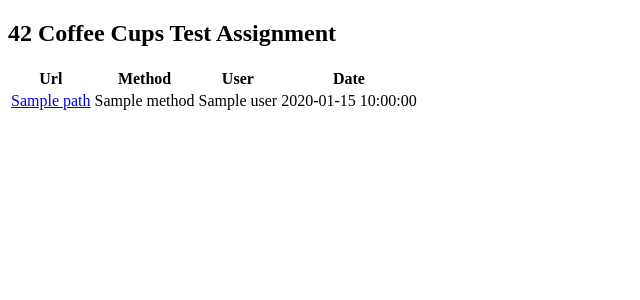
After one commit to megabotan/42-test-adre4, a Python web app: template django_hello_world/hello/templates/hello/requests.html in a window 1280 px wide. The commit adds this page. Shown: the top 300 px of the page, without its empty margins (0-640 px from the left). Run offline with Jinja, Linux system fonts and the light colour scheme; the template is opened without the code that fills it: most values are stand-ins (such as "Sample title", 1, 10 or a date in 2020).

Commit message:
ticket:3 Added middleware and requests page

```diff
--- a/django_hello_world/hello/admin.py
+++ b/django_hello_world/hello/admin.py
@@ -1,4 +1,5 @@
-from django_hello_world.hello.models import Person
+from django_hello_world.hello.models import Person, Request
 from django.contrib import admin
 
 admin.site.register(Person)
+admin.site.register(Request)
--- a/django_hello_world/hello/templates/hello/index.html
+++ b/django_hello_world/hello/templates/hello/index.html
@@ -25,4 +25,9 @@
 			    <p>{{person.other_contacts|linebreaks}}</p>
 	    </div>
     </div>
+
+    <div class="footer">
+        <hr>
+        <a href="requests/">requests</a>
+    </div>
 {% endblock content %}
--- /dev/null
+++ b/django_hello_world/hello/templates/hello/requests.html
@@ -0,0 +1,23 @@
+{% extends "base.html" %}
+
+{% block content %}
+	<div>
+        <table class="requests">
+                <tr>
+                    <th>Url</th>
+                    <th>Method</th>
+                    <th>User</th>
+                    <th>Date</th>
+                </tr>
+            {% for request_ in first_requests %}
+                <tr>
+                    <td><a href="{{request_.path}}">{{request_.path}}</td>
+                    <td>{{request_.method}}</td>
+                    <td>{{request_.user}}</td>
+                    <td>{{request_.date}}</td>
+                </tr>
+            {% endfor %}
+        </table>
+	</div>
+
+{% endblock content %}
--- a/django_hello_world/settings.py
+++ b/django_hello_world/settings.py
@@ -98,6 +98,7 @@ MIDDLEWARE_CLASSES = (
     'django.middleware.csrf.CsrfViewMiddleware',
     'django.contrib.auth.middleware.AuthenticationMiddleware',
     'django.contrib.messages.middleware.MessageMiddleware',
+    'django_hello_world.hello.http_request_middleware.Middleware',
 )
 
 ROOT_URLCONF = 'django_hello_world.urls'
```
Also changed, not shown: django_hello_world/hello/http_request_middleware.py (added, +12 -0 lines), django_hello_world/hello/models.py (+11 -0 lines), django_hello_world/hello/tests/selenium_tests.py (+1 -0 lines), django_hello_world/hello/views.py (+7 -1 lines), django_hello_world/urls.py (+1 -6 lines), django_hello_world/hello/migrations/0003_auto__add_request.py (added).
